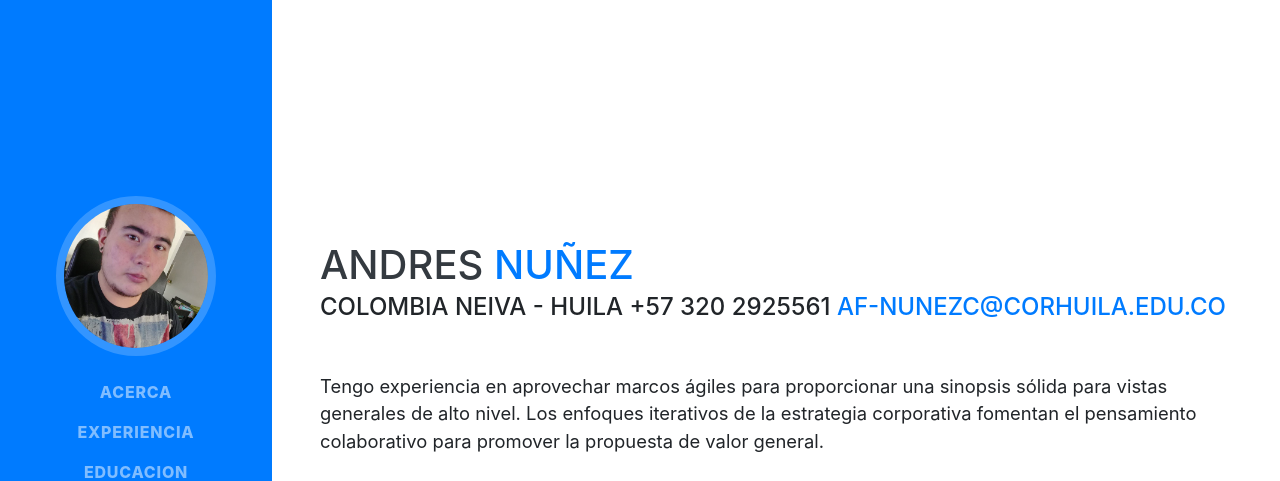
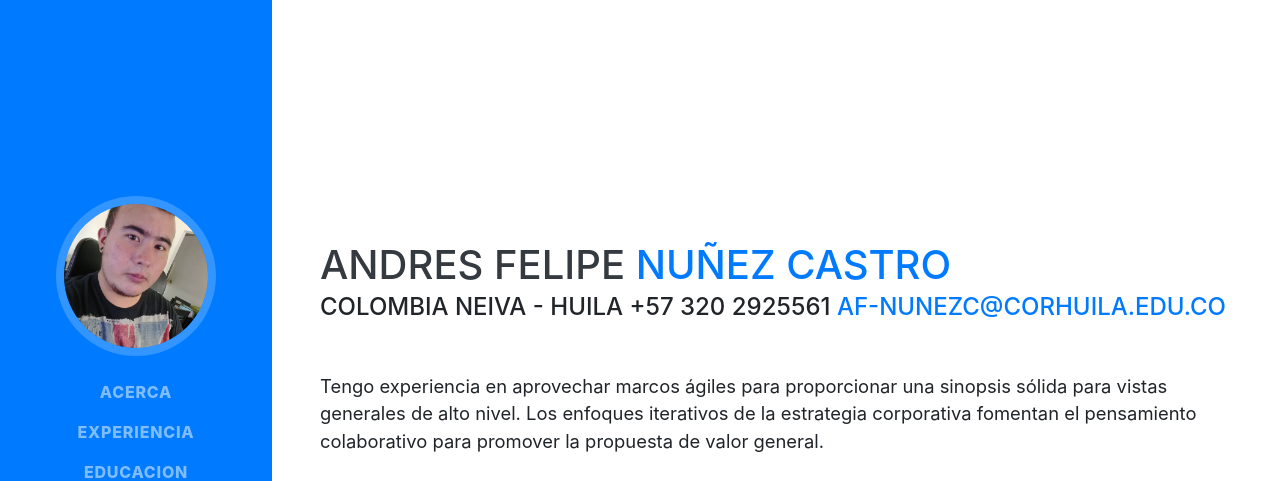
Before and after one commit to fnunez01/cvandresnu, a website with bundled scripts: page index.html in a window 1280 px wide. Shown: the top 481 px of the page. Built offline with nearby package versions, Linux system fonts and the light colour scheme; a web font is replaced by a local one.

Commit message:
Update index.html

```diff
--- a/index.html
+++ b/index.html
@@ -63,8 +63,8 @@
 
     <section class="resume-section p-3 p-lg-5 d-flex align-items-center" id="about">
       <div class="w-100">
-        <h1 class="mb-0">ANDRES
-          <span class="text-primary">NUÑEZ</span>
+        <h1 class="mb-0">ANDRES FELIPE
+          <span class="text-primary">NUÑEZ CASTRO</span>
         </h1>
         <div class="subheading mb-5">Colombia Neiva - Huila +57 320 2925561
           <a href="af-nunezc@corhuila.edu.co">af-nunezc@corhuila.edu.co</a>
```
